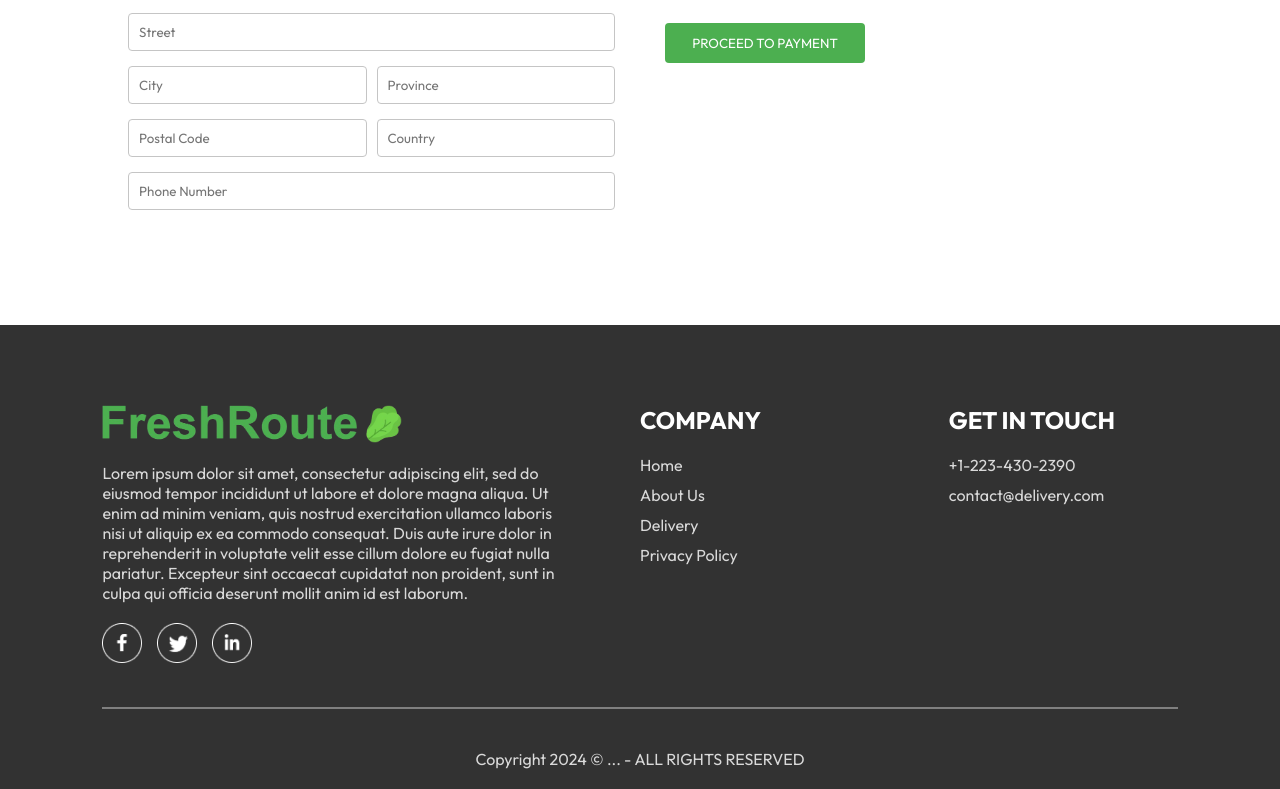
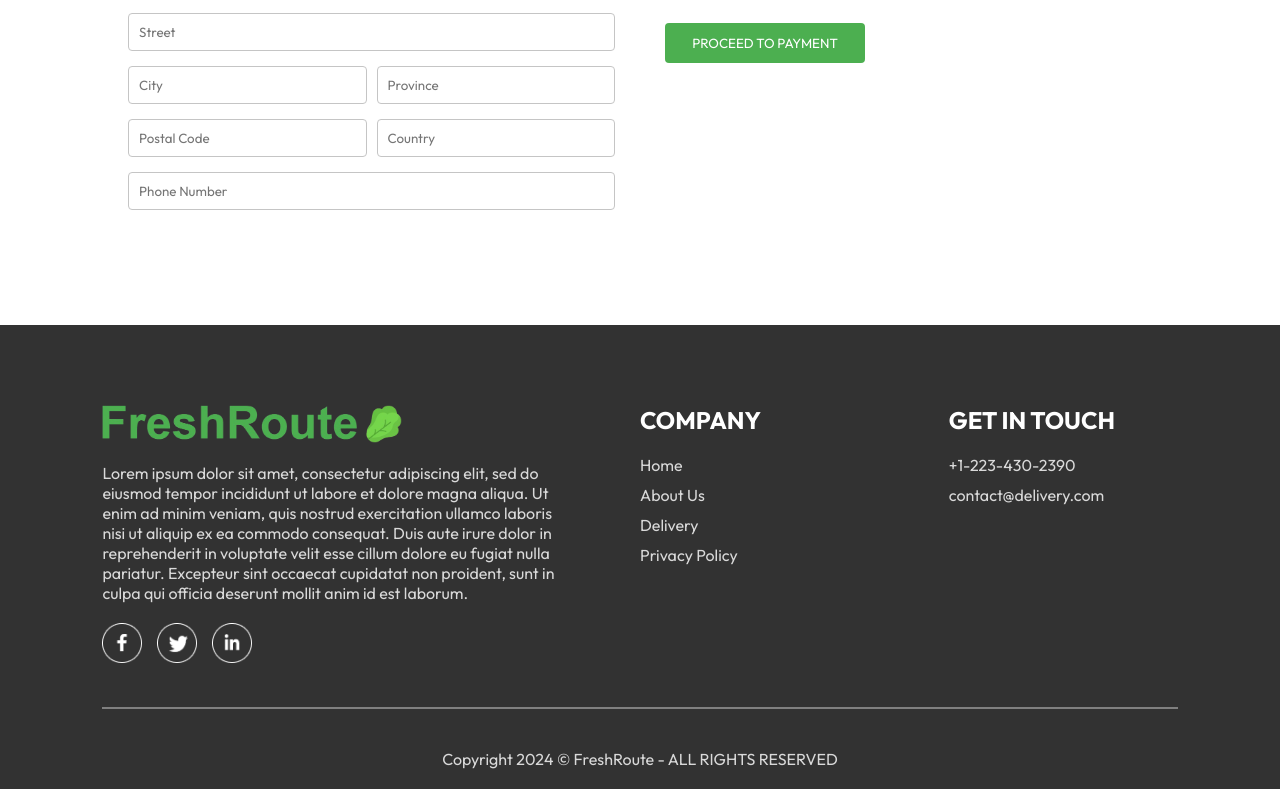
Before and after one commit to achan88/food-delivery, a React (Vite) app: page /order in a window 1280 px wide. Shown: the part 366-1155 px from the top of the page. Built offline with nearby package versions, Linux system fonts and the light colour scheme.

Commit message:
Text update

```diff
--- a/src/components/Footer/Footer.jsx
+++ b/src/components/Footer/Footer.jsx
@@ -41,7 +41,7 @@ const Footer = () => {
       </div>
       <hr />
       <p className="footer-copyright">
-        Copyright 2024 © ... - ALL RIGHTS RESERVED
+        Copyright 2024 © FreshRoute - ALL RIGHTS RESERVED
       </p>
     </div>
   );
```
